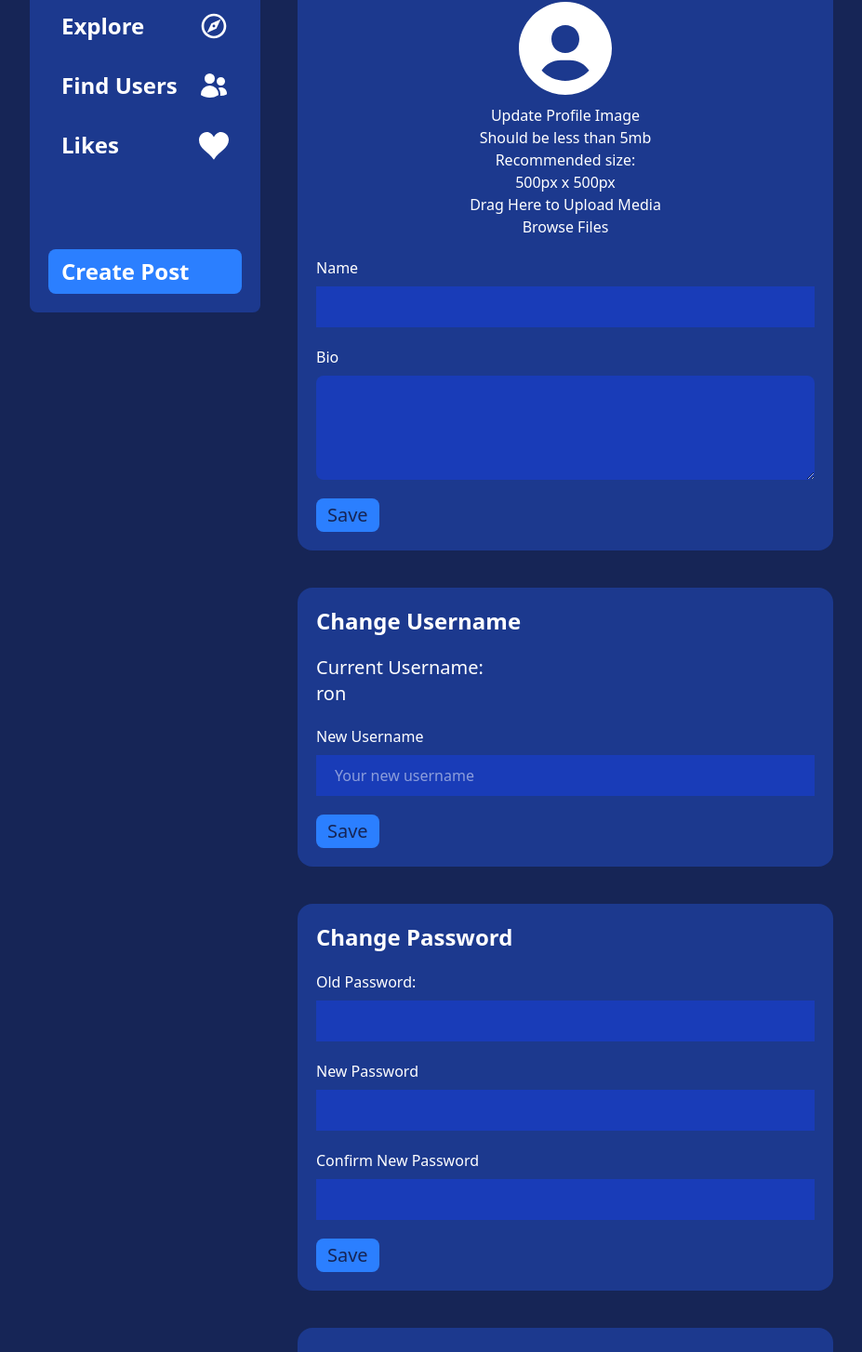
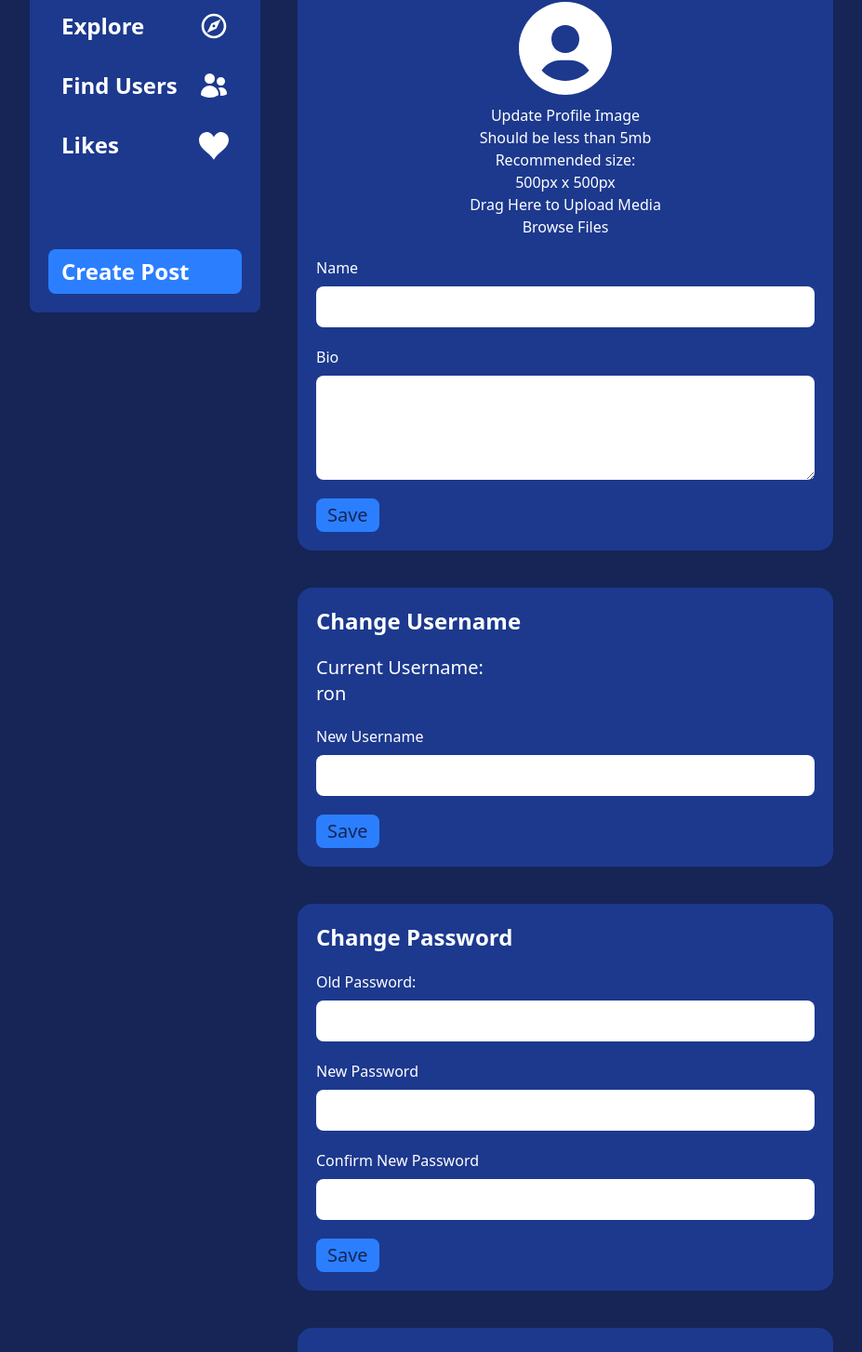
Before and after one commit to JyrexRonaldo/odin-book, a React (Vite) app in the folder frontend/: page /account in a window 1280 px wide. Shown: the part 180-1634 px from the top of the page at 93% size, without its empty margins (84-1011 px from the left). Built offline with nearby package versions, Linux system fonts and the light colour scheme.

Commit message:
Add likes component

```diff
--- a/frontend/src/components/AccountEdit/AccountEdit.jsx
+++ b/frontend/src/components/AccountEdit/AccountEdit.jsx
@@ -24,7 +24,7 @@ function AccountEdit() {
                 <div className="flex flex-col gap-2">
                     <label htmlFor="name">Name</label>
                     <input
-                        className="bg-blue-800 px-5 py-2.5"
+                        className="bg-white rounded-lg px-5 py-2.5"
                         type="text"
                         id="name"
                     />
@@ -32,7 +32,7 @@ function AccountEdit() {
                 <div className="flex flex-col gap-2">
                     <label htmlFor="bio">Bio</label>
                     <textarea
-                        className="min-h-28 max-w-2xl resize-y rounded-lg bg-blue-800 p-5"
+                        className="min-h-28 max-w-2xl resize-y rounded-lg bg-white p-5"
                         name="bio"
                         id="bio"
                     ></textarea>
@@ -50,7 +50,7 @@ function AccountEdit() {
                 <div className="flex flex-col gap-2">
                     <label htmlFor="username">New Username</label>
                     <input
-                        className="bg-blue-800 px-5 py-2.5"
+                        className="bg-white rounded-lg px-5 py-2.5"
                         placeholder="Your new username"
                         type="text"
                         id="username"
@@ -66,7 +66,7 @@ function AccountEdit() {
                 <div className="flex flex-col gap-2">
                     <label htmlFor="oldPassword">Old Password:</label>
                     <input
-                        className="bg-blue-800 px-5 py-2.5"
+                        className="bg-white rounded-lg px-5 py-2.5"
                         type="password"
                         id="oldPassword"
                         name="oldPassword"
@@ -75,7 +75,7 @@ function AccountEdit() {
                 <div className="flex flex-col gap-2">
                     <label htmlFor="newPassword">New Password</label>
                     <input
-                        className="bg-blue-800 px-5 py-2.5"
+                        className="bg-white rounded-lg px-5 py-2.5"
                         type="password"
                         id="newPassword"
                         name="newPassword"
@@ -86,7 +86,7 @@ function AccountEdit() {
                         Confirm New Password
                     </label>
                     <input
-                        className="bg-blue-800 px-5 py-2.5"
+                        className="bg-white rounded-lg px-5 py-2.5"
                         type="password"
                         id="confirmPassword"
                         name="confirmPassword"
--- a/frontend/src/components/App/App.jsx
+++ b/frontend/src/components/App/App.jsx
@@ -1,4 +1,3 @@
-import { Outlet } from 'react-router-dom'
 import { MdRssFeed } from 'react-icons/md'
 import { MdOutlineExplore } from 'react-icons/md'
 import { HiUsers } from 'react-icons/hi2'
@@ -6,7 +5,7 @@ import { ImHeart } from 'react-icons/im'
 import { BiPlusCircle } from 'react-icons/bi'
 import { BiSolidUserCircle } from 'react-icons/bi'
 import { useState } from 'react'
-import { useNavigate, Link } from 'react-router-dom'
+import { useNavigate, Link, Outlet } from 'react-router-dom'
 import Navbar from '../Navbar/Navbar'
 
 function App() {
@@ -36,32 +35,6 @@ function App() {
         selected: 'bg-white text-black',
     }
 
-    // function handleSelect(e) {
-    //     console.log(e.currentTarget.dataset.button)
-    //     if (e.currentTarget.dataset.button === 'Feed') {
-    // setButtonStyles(['selected', 'default', 'default', 'default'])
-    //     } else if (e.currentTarget.dataset.button === 'Explore') {
-    // setButtonStyles(['default', 'selected', 'default', 'default'])
-    //     } else if (e.currentTarget.dataset.button === 'Find Users') {
-    //         setButtonStyles(['default', 'default', 'selected', 'default'])
-    //     } else if (e.currentTarget.dataset.button === 'Likes') {
-    // setButtonStyles(['default', 'default', 'default', 'selected'])
-    //     }
-    // }
-
-    // function handleIconClick(e) {
-    //     console.log(e.currentTarget.dataset.icon)
-    //     if (e.currentTarget.dataset.icon === 'Feed') {
-    //         setIconStyles(['selected', 'default', 'default', 'default'])
-    //     } else if (e.currentTarget.dataset.icon === 'Explore') {
-    // setIconStyles(['default', 'selected', 'default', 'default'])
-    //     } else if (e.currentTarget.dataset.icon === 'Find Users') {
-    //         setIconStyles(['default', 'default', 'selected', 'default'])
-    //     } else if (e.currentTarget.dataset.icon === 'Likes') {
-    // setIconStyles(['default', 'default', 'default', 'selected'])
-    //     }
-    // }
-
     function handleCreatePost() {
         navigate('/post/create')
     }
@@ -69,13 +42,13 @@ function App() {
     function handleFeed() {
         setButtonStyles(['selected', 'default', 'default', 'default'])
         setIconStyles(['selected', 'default', 'default', 'default'])
-        navigate('/users')
+        navigate('/feed')
     }
 
     function handleExplore() {
         setButtonStyles(['default', 'selected', 'default', 'default'])
         setIconStyles(['default', 'selected', 'default', 'default'])
-        navigate('/users')
+        navigate('/explore')
     }
 
     function handleFindUsers() {
@@ -87,7 +60,7 @@ function App() {
     function handleLikes() {
         setButtonStyles(['default', 'default', 'default', 'selected'])
         setIconStyles(['default', 'default', 'default', 'selected'])
-        navigate('/users')
+        navigate('/likes')
     }
 
     return (
--- a/frontend/src/components/AuthNavBar/AuthNavBar.jsx
+++ b/frontend/src/components/AuthNavBar/AuthNavBar.jsx
@@ -1,13 +1,25 @@
+import { useNavigate } from "react-router-dom"
+
 function AuthNavBar() {
+    const navigate = useNavigate()
+
+    function handleLogin () {
+        navigate("/login")
+    }
+
+    function handleSignup () {
+        navigate("/signup")
+    }
+
     return (
         <>
             <nav className="mx-auto flex h-20 w-full max-w-6xl items-center justify-between px-4">
                 <h1 className="text-3xl font-bold text-white">Book</h1>
                 <div className="flex gap-3">
-                    <button className="rounded-lg border-2 border-blue-500 bg-black px-3 py-1 text-blue-500">
+                    <button onClick={handleLogin} className="rounded-lg border-2 border-blue-500 bg-black px-3 py-1 text-blue-500">
                         Log In
                     </button>
-                    <button className="rounded-lg bg-blue-500 px-3 py-1 hover:bg-blue-600">
+                    <button onClick={handleSignup} className="rounded-lg bg-blue-500 px-3 py-1 hover:bg-blue-600">
                         Sign Up
                     </button>
                 </div>
--- a/frontend/src/components/CreatePostPage/CreatePostPage.jsx
+++ b/frontend/src/components/CreatePostPage/CreatePostPage.jsx
@@ -17,7 +17,7 @@ function CreatePostPage() {
                         <p className="text-5xl font-bold">Create Post</p>
                         <div>
                             <p>Image</p>
-                            <div className="flex min-h-56 justify-center rounded-lg bg-blue-800 p-5 text-center">
+                            <div className="flex min-h-56 justify-center rounded-lg bg-blue-500 p-5 text-center">
                                 <div className="flex min-h-full flex-col justify-between">
                                     <p>Drag Here to Upload Media</p>
                                     <p>
@@ -40,7 +40,7 @@ function CreatePostPage() {
                         <div className="flex flex-col">
                             <label htmlFor="postText">Post</label>
                             <textarea
-                                className="min-h-28 max-w-2xl resize-y rounded-lg bg-blue-800 p-5"
+                                className="min-h-28 max-w-2xl resize-y rounded-lg bg-white p-5"
                                 name="postText"
                                 placeholder="Write down your thoughts..."
                                 id="postText"
--- /dev/null
+++ b/frontend/src/components/Likes/Likes.jsx
@@ -0,0 +1,12 @@
+import PostListComponent from '../PostListComponent/PostListComponent'
+
+function Likes() {
+    return (
+        <>
+            <div className="text-white">Likes</div>
+            <PostListComponent />
+        </>
+    )
+}
+
+export default Likes
--- a/frontend/src/routes.jsx
+++ b/frontend/src/routes.jsx
@@ -8,6 +8,9 @@ import AccountEdit from './components/AccountEdit/AccountEdit'
 import UserProfile from './components/UserProfile/UserProfile'
 import UserList from './components/UserList/UserList'
 import Dropdown from './components/Dropdown/Dropdown'
+import Feed from './components/Feed/Feed'
+import Explore from './components/Explore/Explore'
+import Likes from './components/Likes/Likes'
 
 const routes = [
     {
@@ -16,7 +19,10 @@ const routes = [
         children: [
             { index: true, element: <PostListComponent /> },
             { path: '/account', element: <AccountEdit /> },
+            { path: '/feed', element: <Feed /> },
+            { path: '/explore', element: <Explore /> },
             { path: '/users', element: <UserList /> },
+            { path: '/likes', element: <Likes /> },
             { path: '/users/1', element: <UserProfile /> },
         ],
         errorElement: <ErrorPage />,
```
